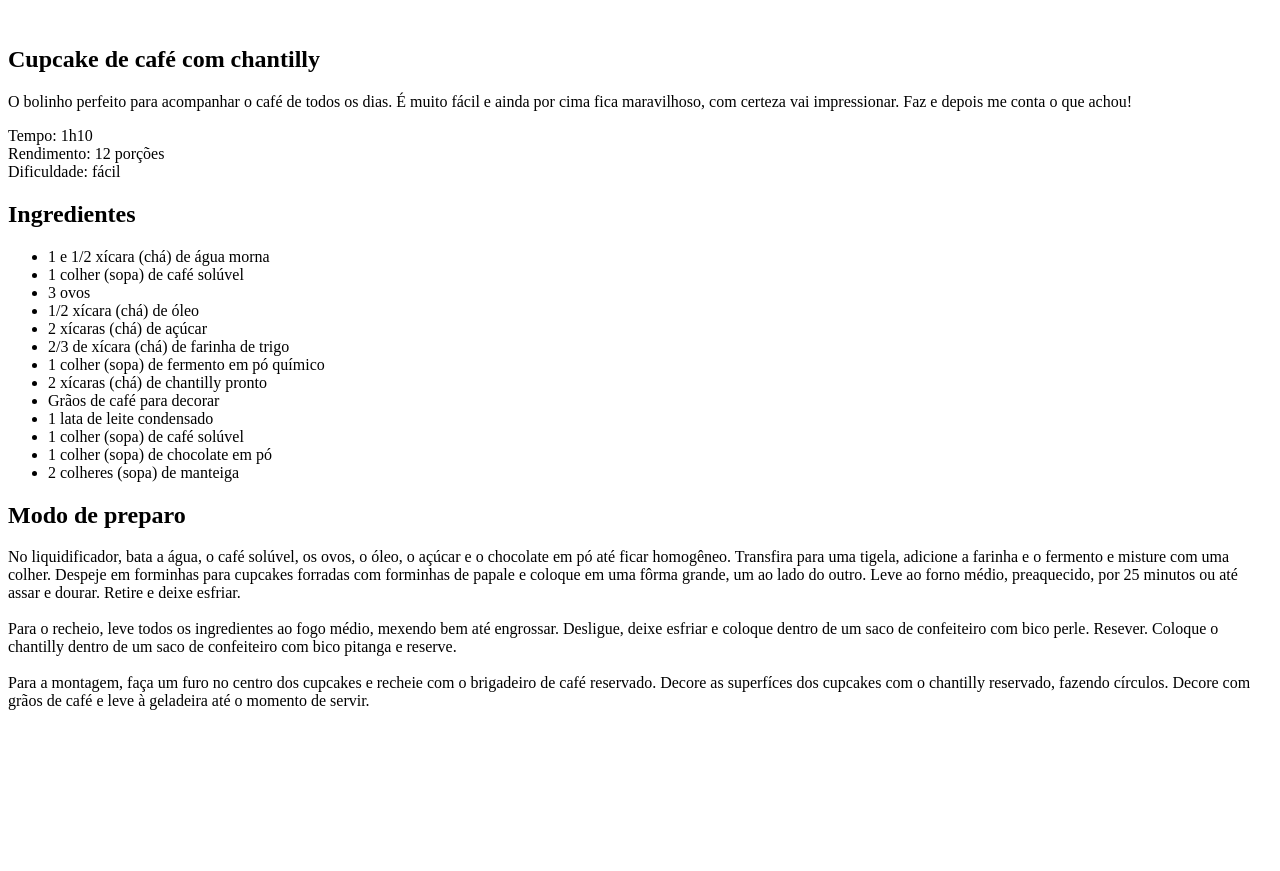
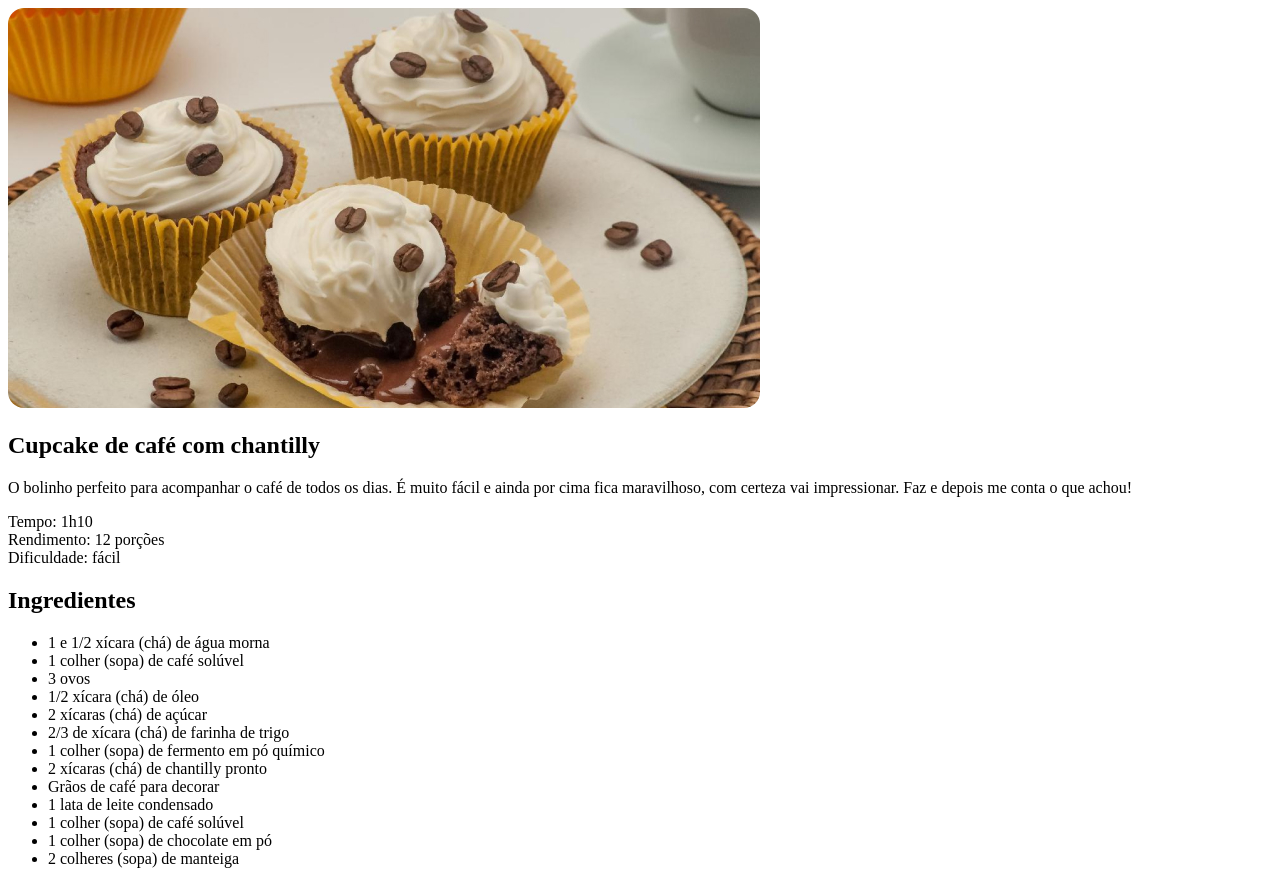
Before and after one commit to GabrielSAlm1/receita-cupcake, a plain HTML site: page index.html in a window 1280 px wide. Shown: the top 871 px of the page. Before the commit the page ends 800 px from the top, so only its background shows below. Drawn offline with Linux system fonts and the light colour scheme.

Commit message:
adicionando imagens e estilo

```diff
--- a/index.html
+++ b/index.html
@@ -4,10 +4,15 @@
     <meta charset="UTF-8" />
     <meta name="viewport" content="width=device-width, initial-scale=1.0" />
     <title>Página de Receita</title>
+
+    <link rel="stylesheet" href="style.css" />
   </head>
   <body>
     <div id="page">
-      <img src="" alt="" />
+      <img
+        src="assets/main-image.jpg"
+        alt="Imagem de um cupcake com grãos de café e chantilly"
+      />
       <main>
         <section id="about">
           <h1>Cupcake de café com chantilly</h1>
--- /dev/null
+++ b/style.css
@@ -0,0 +1,3 @@
+img {
+  border-radius: 16px;
+}
```
Also changed, not shown: assets/bg.jpg (added), assets/heart.svg (added), assets/main-image.jpg (added).
